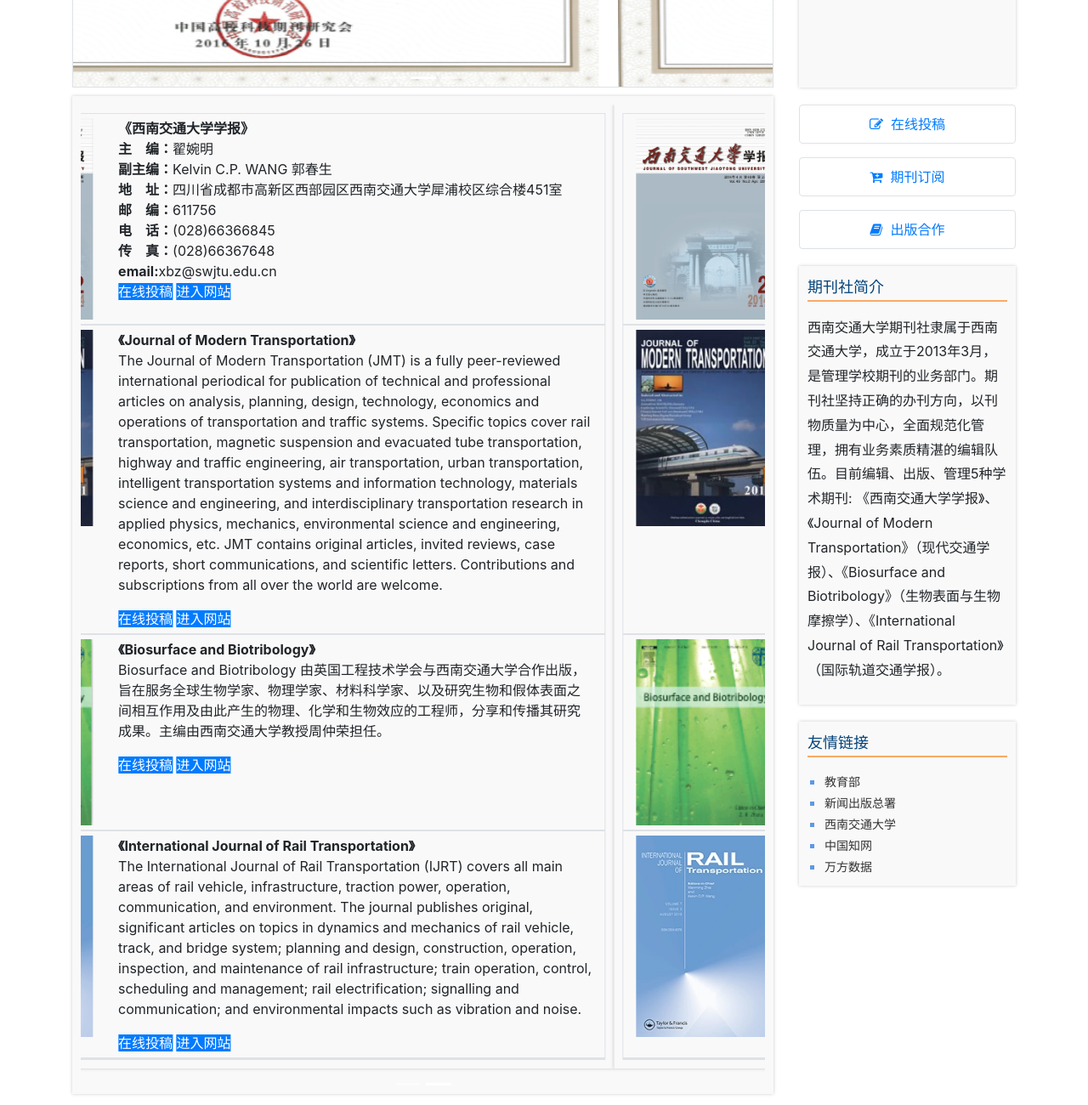
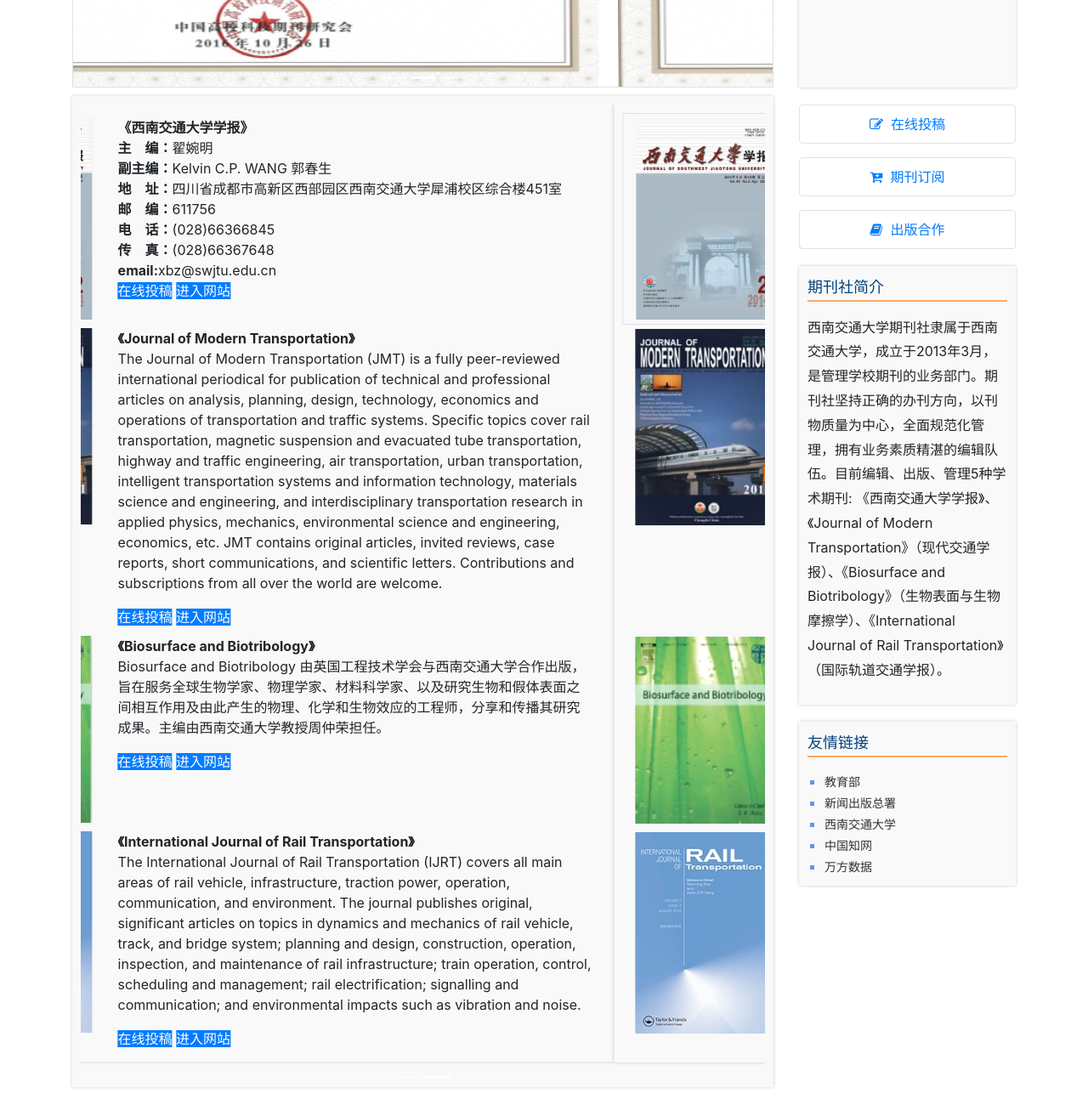
Before and after one commit to evazhch/journals, a plain HTML site: page index.html in a window 1280 px wide. Shown: the part 560-1860 px from the top of the page at 85% size. Drawn offline with nearby package versions, Linux system fonts and the light colour scheme.

Commit message:
delet border

```diff
--- a/index.html
+++ b/index.html
@@ -131,7 +131,7 @@
           <div class="carousel-inner">
             <!--1-->
             <div class="carousel-item active widget feature boxed cast-shadow-light">
-              <div class="container border">
+              <div class="container">
                 <div class="row" style="padding-bottom: 5px;padding-top:5px">
                   <div class="col-sm-3 col-md-3 col-lg-3 col-xl-3"><img class="img-fluid" src="img/fm_zr.jpg"></div>
                   <div class="col-sm-9 col-md-9 col-lg-9 col-xl-9">
@@ -149,7 +149,7 @@
                   </div>
                 </div>
               </div>
-              <div class="container border">
+              <div class="container">
                 <div class="row" style="padding-bottom: 5px;padding-top:5px">
                   <div class="col-sm-3 col-md-3 col-lg-3 col-xl-3"><img class="img-fluid" src="img/fm_jmt.jpg"></div>
                   <div class="col-sm-9 col-md-9 col-lg-9 col-xl-9">
@@ -174,7 +174,7 @@
                   </div>
                 </div>
               </div>
-              <div class="container border">
+              <div class="container">
                 <div class="row" style="padding-bottom: 5px;padding-top:5px">
                   <div class="col-sm-3 col-md-3 col-lg-3 col-xl-3"><img class="img-fluid" src="img/fm_bab.png"></div>
                   <div class="col-sm-9 col-md-9 col-lg-9 col-xl-9">
@@ -190,7 +190,7 @@
                   </div>
                 </div>
               </div>
-              <div class="container border">
+              <div class="container">
                 <div class="row" style="padding-bottom: 5px;padding-top:5px">
                   <div class="col-sm-3 col-md-3 col-lg-3 col-xl-3"><img class="img-fluid" src="img/fm_igrt.jpg"></div>
                   <div class="col-sm-9 col-md-9 col-lg-9 col-xl-9">
@@ -209,7 +209,7 @@
                   </div>
                 </div>
               </div>
-              <div class="container border">
+              <div class="container">
               </div>
             </div>
             <!--2-->
@@ -232,7 +232,7 @@
                   </div>
                 </div>
               </div>
-              <div class="container border">
+              <div class="container">
                 <div class="row" style="padding-bottom: 5px;padding-top:5px">
                   <div class="col-sm-3 col-md-3 col-lg-3 col-xl-3"><img class="img-fluid" src="img/fm_jmt.jpg"></div>
                   <div class="col-sm-9 col-md-9 col-lg-9 col-xl-9">
@@ -257,7 +257,7 @@
                   </div>
                 </div>
               </div>
-              <div class="container border">
+              <div class="container">
                 <div class="row" style="padding-bottom: 5px;padding-top:5px">
                   <div class="col-sm-3 col-md-3 col-lg-3 col-xl-3"><img class="img-fluid" src="img/fm_bab.png"></div>
                   <div class="col-sm-9 col-md-9 col-lg-9 col-xl-9">
@@ -273,7 +273,7 @@
                   </div>
                 </div>
               </div>
-              <div class="container border">
+              <div class="container">
                 <div class="row" style="padding-bottom: 5px;padding-top:5px">
                   <div class="col-sm-3 col-md-3 col-lg-3 col-xl-3"><img class="img-fluid" src="img/fm_igrt.jpg"></div>
                   <div class="col-sm-9 col-md-9 col-lg-9 col-xl-9">
@@ -292,7 +292,7 @@
                   </div>
                 </div>
               </div>
-              <div class="container border">
+              <div class="container">
               </div>
             </div>
           </div>
```
